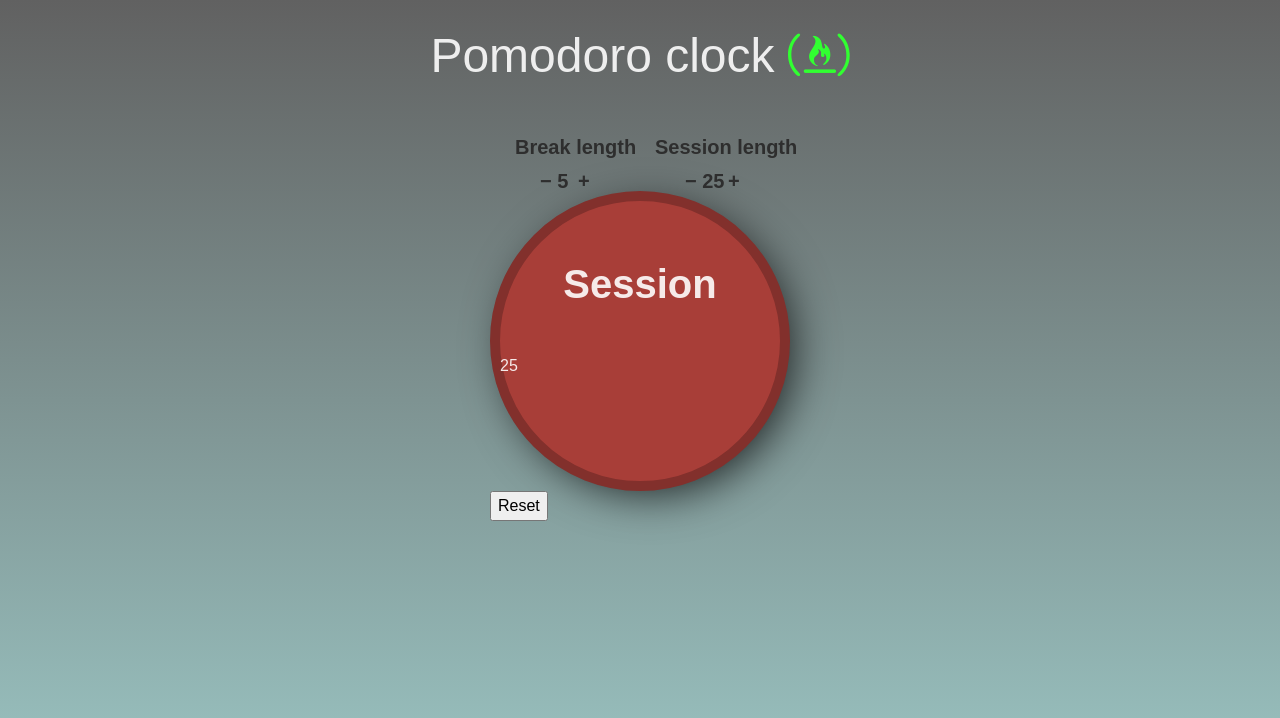
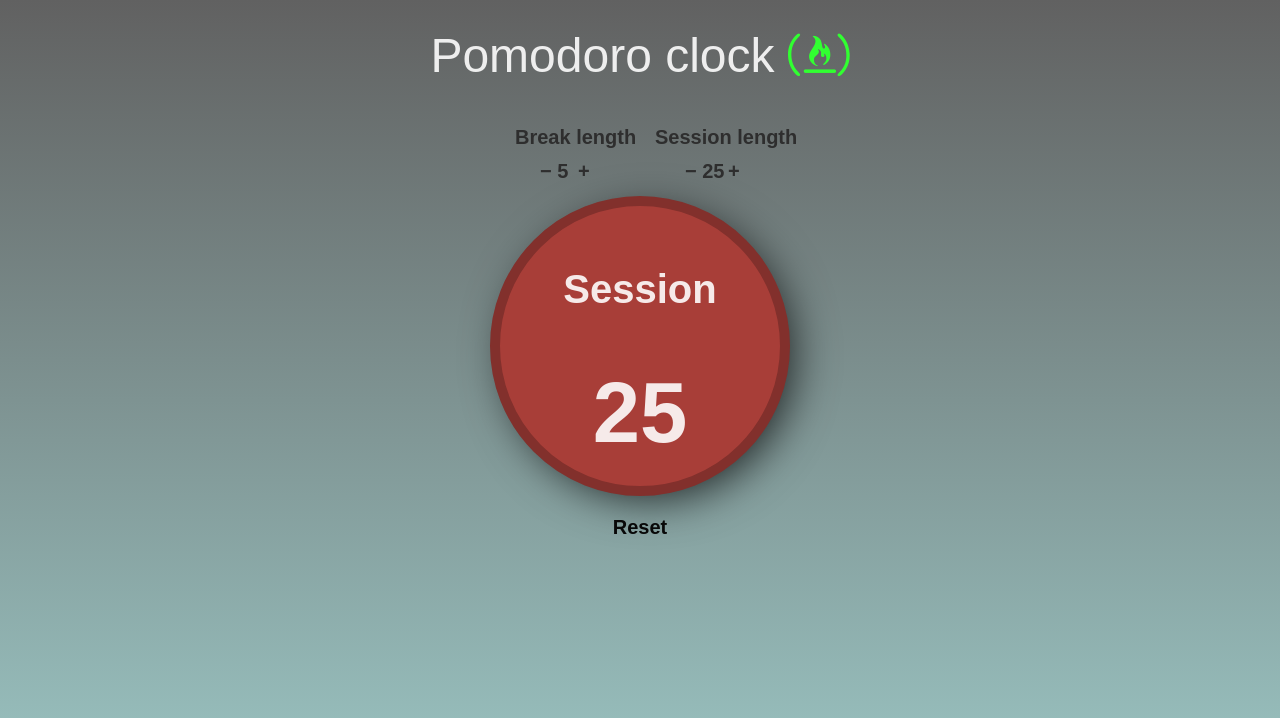
Before and after one commit to serg-gavel/PomodoroClock, a plain HTML site: page index.html in a window 1280 px wide. Shown: the top 718 px of the page. Drawn offline with nearby package versions, Linux system fonts and the light colour scheme; a web font is replaced by a local one.

Commit message:
Repository updated 20.09.2017

```diff
--- a/styles/main.css
+++ b/styles/main.css
@@ -2,7 +2,11 @@
 /*default*/
 html {
   min-height: 100%;
-  position: relative; }
+  position: relative;
+  -moz-user-select: none;
+  -khtml-user-select: none;
+  -webkit-user-select: none;
+  user-select: none; }
 
 body {
   background: #616161;
@@ -42,13 +46,31 @@ main {
     font-weight: bold; }
   main .timer {
     margin-top: 40px; }
+    main .timer .button-space {
+      height: 30px;
+      width: 100px;
+      margin-top: 15px;
+      position: relative;
+      margin-bottom: 30px;
+      left: 100px; }
+      main .timer .button-space button#reset-button {
+        width: 100%;
+        background: bottom;
+        border: none;
+        outline: none;
+        font-size: 20px;
+        font-weight: bold;
+        color: #080808;
+        cursor: pointer; }
+        main .timer .button-space button#reset-button:hover {
+          color: #3b3b3b; }
   main .timer-settings {
     font-weight: bold;
     font-size: 20px;
     color: #2e2e2e; }
     main .timer-settings .break {
       position: absolute;
-      bottom: 325px;
+      bottom: 355px;
       left: 40px; }
       main .timer-settings .break h6::after {
         content: 'Break length'; }
@@ -60,12 +82,10 @@ main {
         left: 63px; }
       main .timer-settings .break .inner {
         padding-left: 25px; }
-        main .timer-settings .break .inner .break-counter {
-          padding-left: 3px; }
     main .timer-settings .session {
       width: 205px;
       position: absolute;
-      bottom: 325px;
+      bottom: 355px;
       left: 180px; }
       main .timer-settings .session h6::after {
         content: 'Session length'; }
@@ -77,10 +97,8 @@ main {
         left: 73px; }
       main .timer-settings .session .inner {
         padding-left: 30px; }
-        main .timer-settings .session .inner .session-counter {
-          padding-left: 5px; }
   main .timer-body {
-    margin-top: 60px;
+    margin-top: 65px;
     width: 300px;
     height: 300px;
     border-radius: 50%;
@@ -89,7 +107,8 @@ main {
     -moz-box-shadow: 10px 10px 44px -7px rgba(0, 0, 0, 0.75);
     box-shadow: 10px 10px 44px -7px rgba(0, 0, 0, 0.75);
     border: 10px solid #82302c;
-    z-index: 0; }
+    z-index: 0;
+    cursor: pointer; }
     main .timer-body .timer-status {
       color: rgba(255, 255, 255, 0.89);
       position: relative;
@@ -101,10 +120,9 @@ main {
         bottom: 40px;
         text-align: center;
         z-index: 999; }
-      main .timer-body .timer-status span.break-length,
-      main .timer-body .timer-status span.session-length {
+      main .timer-body .timer-status #counter {
         display: block;
-        font-size: 90px;
+        font-size: 85px;
         position: relative;
         top: -10px;
         font-weight: bold;
```
